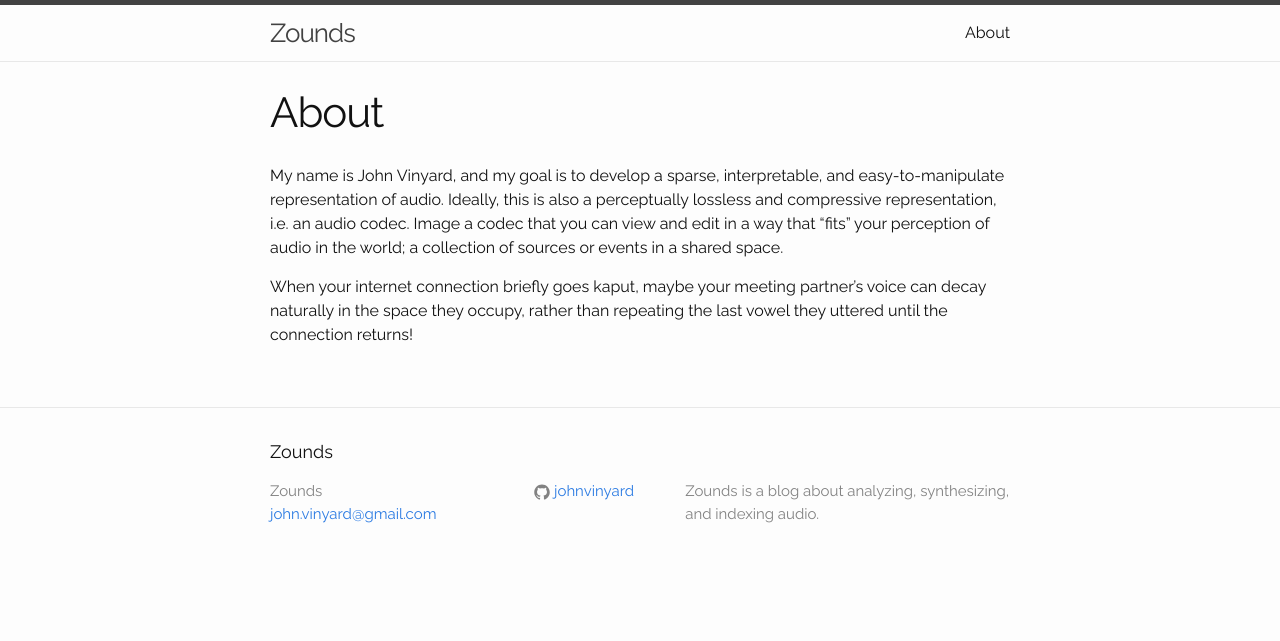
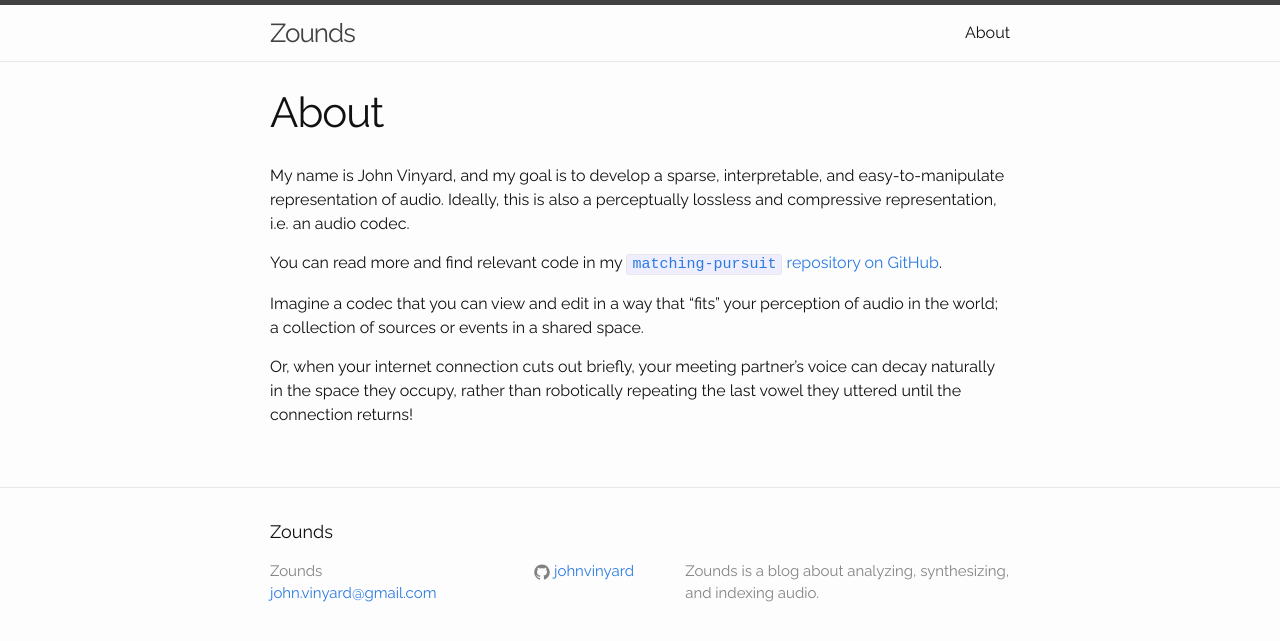
Before and after one commit to JohnVinyard/JohnVinyard.github.io, a Jekyll site: the page built from about.md, in a window 1280 px wide. Shown: the top 641 px of the page. Built offline with Jekyll 4.4.1, drawn with Linux system fonts in a browser that asks for light colours.

Commit message:
Update about page

```diff
--- a/about.md
+++ b/about.md
@@ -6,8 +6,14 @@ permalink: /about/
 
 My name is John Vinyard, and my goal is to develop a sparse, interpretable, and easy-to-manipulate
 representation of audio.  Ideally, this is also a perceptually lossless and compressive representation,
-i.e. an audio codec.  Image a codec that you can view and edit in a way that "fits" your
+i.e. an audio codec.
+
+You can read more and find relevant code in my
+[`matching-pursuit` repository on GitHub](https://github.com/JohnVinyard/matching-pursuit).
+
+Imagine a codec that you can view and edit in a way that "fits" your
 perception of audio in the world;  a collection of sources or events in a shared space.
 
-When your internet connection briefly goes kaput, maybe your meeting partner's voice can decay naturally in the space
-they occupy, rather than repeating the last vowel they uttered until the connection returns!
+Or, when your internet connection cuts out briefly, your meeting partner's voice can decay naturally in
+the space they occupy, rather than robotically repeating the last vowel they uttered until the
+connection returns!
```
